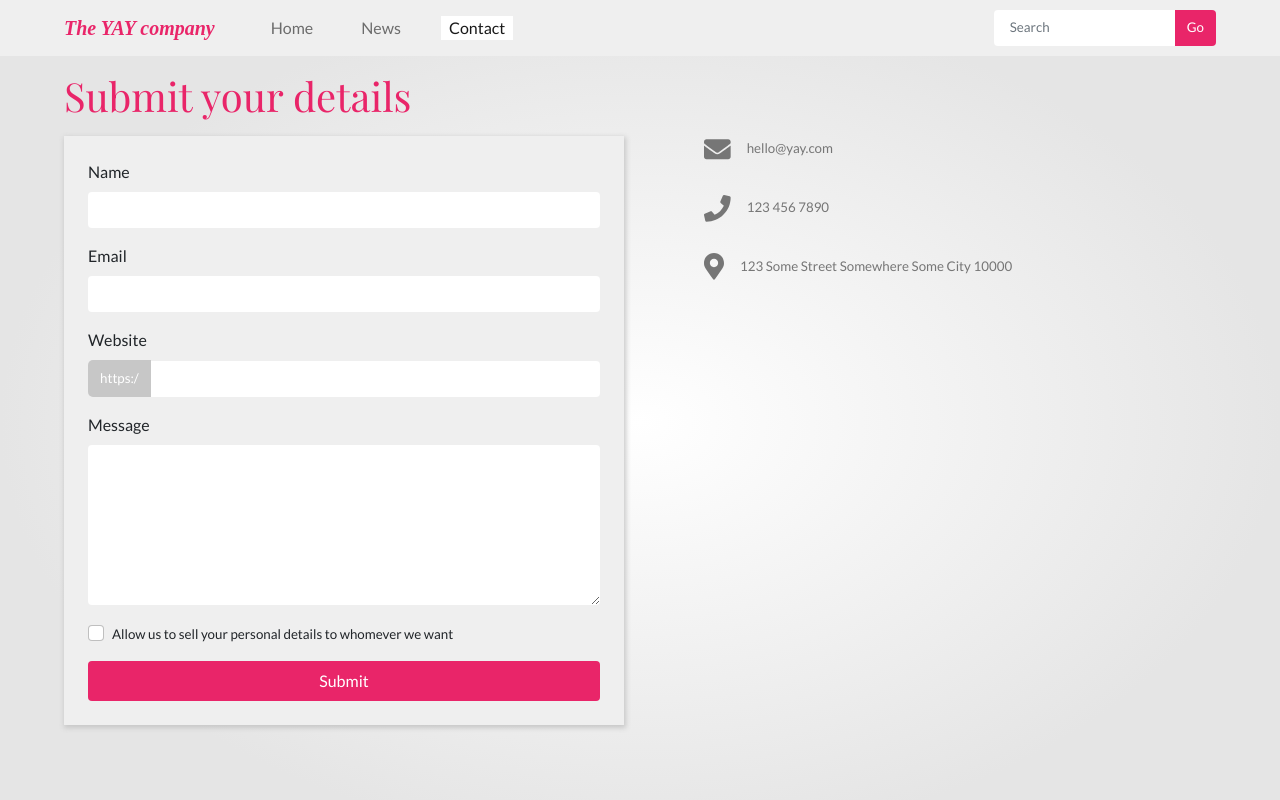
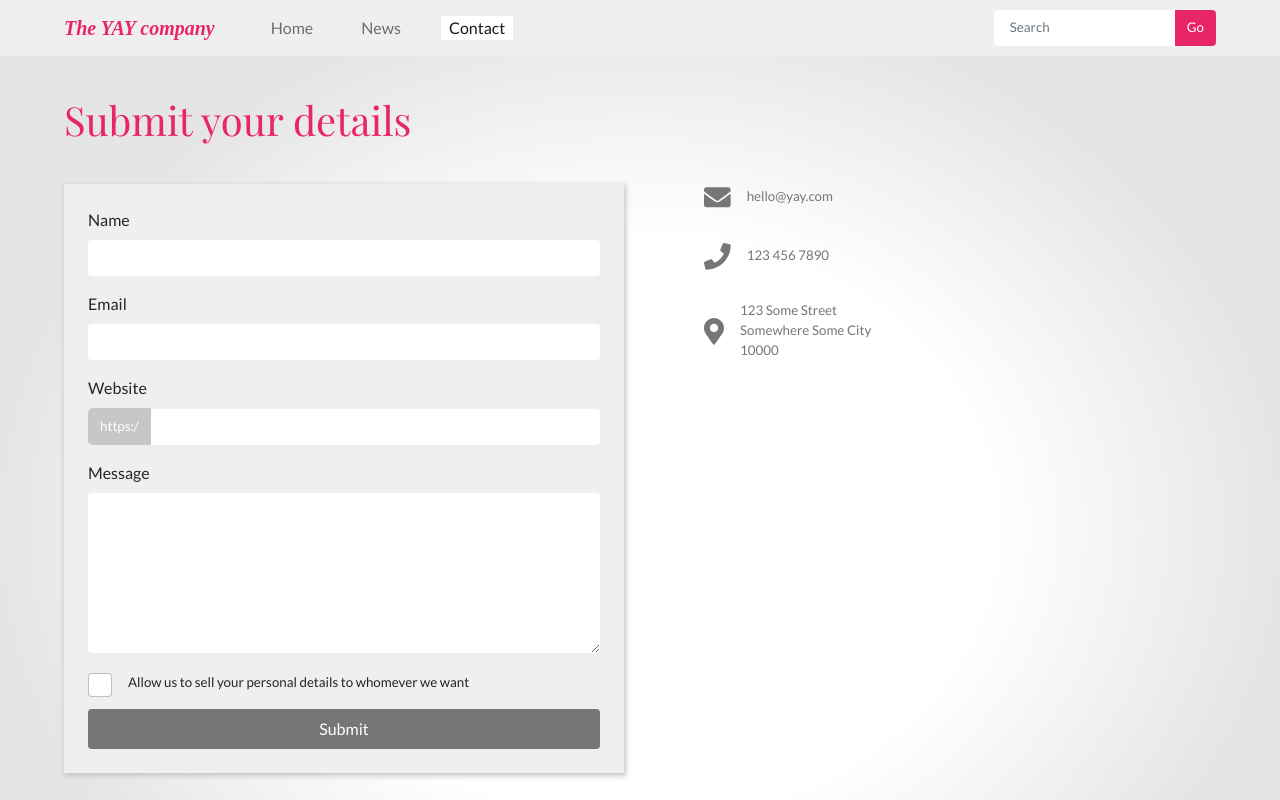
Before and after one commit to Noroff-FEU-Assignments/css-frameworks-ca-GunnMaleneOlsen, a React (Create React App) app in the folder ca1/: page /contact in a window 1280 px wide. Shown: the top 800 px of the page. Built offline with nearby package versions, Linux system fonts and the light colour scheme; a web font is replaced by a local one.

Commit message:
finished course assignment

```diff
--- a/ca1/src/partials/_accordion.scss
+++ b/ca1/src/partials/_accordion.scss
@@ -50,7 +50,7 @@
   }
 }
 
-.show {
+.accordion-collapse.show {
   margin-bottom: 1px;
   border-top: solid 1px map-get($colors, "highlight");
 }
--- a/ca1/src/partials/_base.scss
+++ b/ca1/src/partials/_base.scss
@@ -14,7 +14,7 @@ $font-size: (
   "large": 20pt,
 );
 
-$bg-gradient: radial-gradient(closest-side, #ffffff, #e5e5e5);
+$bg-gradient: radial-gradient(closest-side, #ffffff 55%, #e5e5e5);
 
 @mixin link-style__pseuodo-class {
   &:hover{
--- a/ca1/src/partials/_cards.scss
+++ b/ca1/src/partials/_cards.scss
@@ -47,7 +47,7 @@
 
   @media (min-width: $breakpoint-md){
     flex-direction: row;
-    justify-content: flex-start;
+    justify-content: center;
     padding: 0;
   }
 
@@ -80,3 +80,7 @@
     color: map-get($colors, "grey");
   }
 }
+
+.card--show{
+  display: none;
+}
--- a/ca1/src/partials/_form.scss
+++ b/ca1/src/partials/_form.scss
@@ -8,6 +8,20 @@
   @media (min-width: $breakpoint-lg) {
     margin-right: 5rem;
     width: 35rem;
+  }
+
+  .btn{
+    background-color: map-get($colors, "grey");
+
+    &:hover,
+    &:focus{
+      background-color: map-get($colors, "lightgrey");
+      box-shadow: none;
+    }
+  }
+
+  &__header{
+    margin: 2.5rem 0;
   }
 
   &__input-wrapper {
@@ -40,8 +54,8 @@
     border-top-left-radius: 5px;
   }
 
-  >input{
-    @media (min-width: $breakpoint-md){
+  > input {
+    @media (min-width: $breakpoint-md) {
       border-top-left-radius: 0;
       border-bottom-left-radius: 0;
     }
@@ -58,10 +72,14 @@ textarea.form-control {
 
   .form-check-label {
     font-size: map-get($font-size, "smal");
+    display: inline;
   }
 
   .form-check-input {
     -webkit-appearance: none;
+    width: 1.5rem;
+    height: 1.5rem;
+    margin-right: 1rem;
 
     &:checked[type="checkbox"] {
       background-color: map-get($colors, "highlight");
--- a/ca1/src/partials/_info.scss
+++ b/ca1/src/partials/_info.scss
@@ -1,8 +1,9 @@
 .contact{
     padding: 1rem 0;
+    max-width: 200px;
 
     @media (min-width: $breakpoint-lg){
-        padding: 3rem 0;
+        padding: 6rem 0;
     }
 
     &__block{
--- a/ca1/src/partials/_layout.scss
+++ b/ca1/src/partials/_layout.scss
@@ -16,6 +16,7 @@ body {
 
 .page {
   margin-top: 3.5rem;
+  margin-bottom: 10rem;
   padding: 0 1.5rem;
 
   @media (min-width: $breakpoint-lg) {
--- a/ca1/src/partials/_nav.scss
+++ b/ca1/src/partials/_nav.scss
@@ -68,11 +68,12 @@
 }
 
 .navbar-nav {
+  margin: 2rem 0;
   @media (min-width: $breakpoint-lg) {
     margin: 0 1rem;
   }
   .nav-link {
-    padding: 0.5rem 2rem;
+    padding: 1rem 2rem;
     @media (min-width: $breakpoint-lg) {
       padding: 0;
       margin: 0 1rem;
```
Also changed, not shown: ca1/src/components/news/Cards.js (+18 -10 lines). Lines whose indentation alone changed are shown as unchanged.
